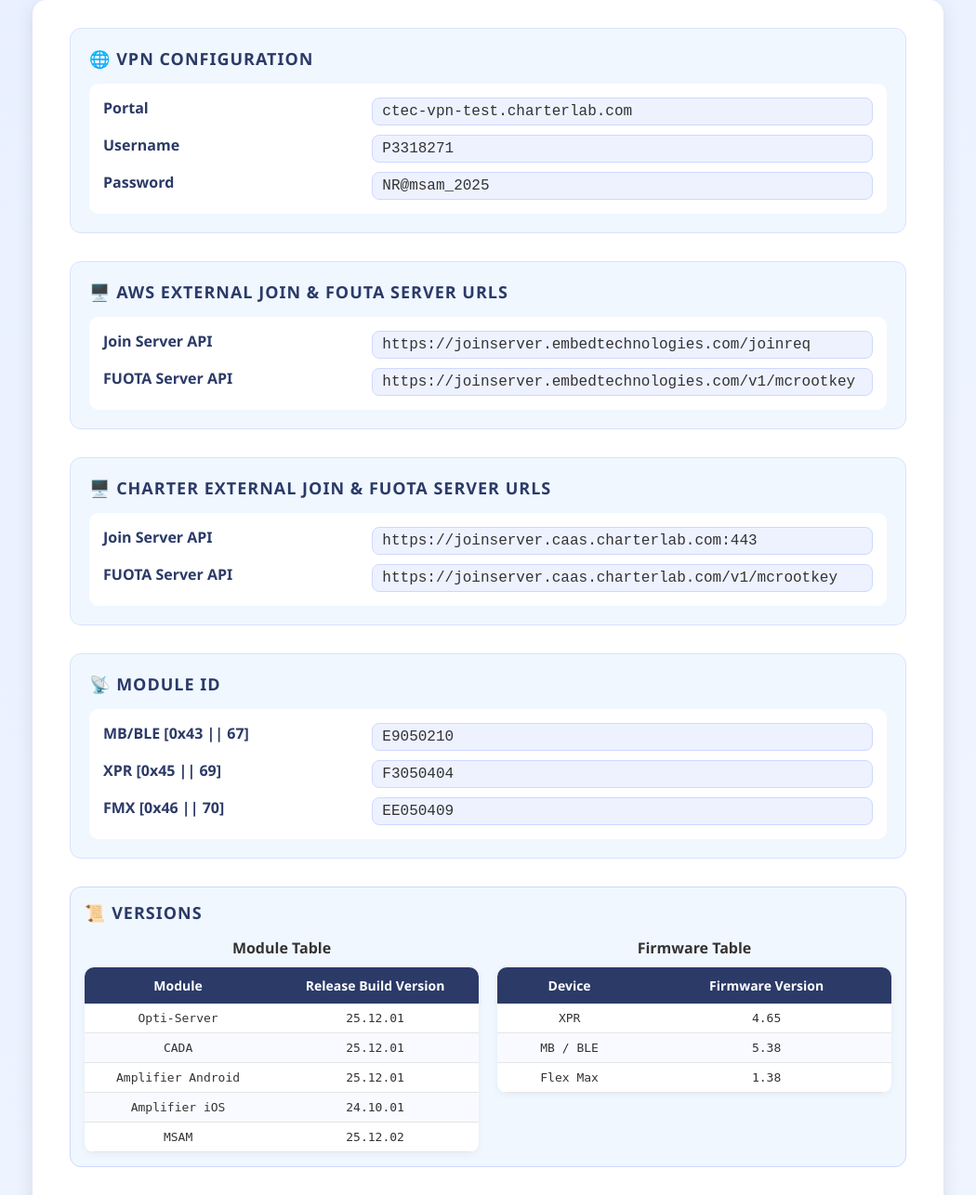
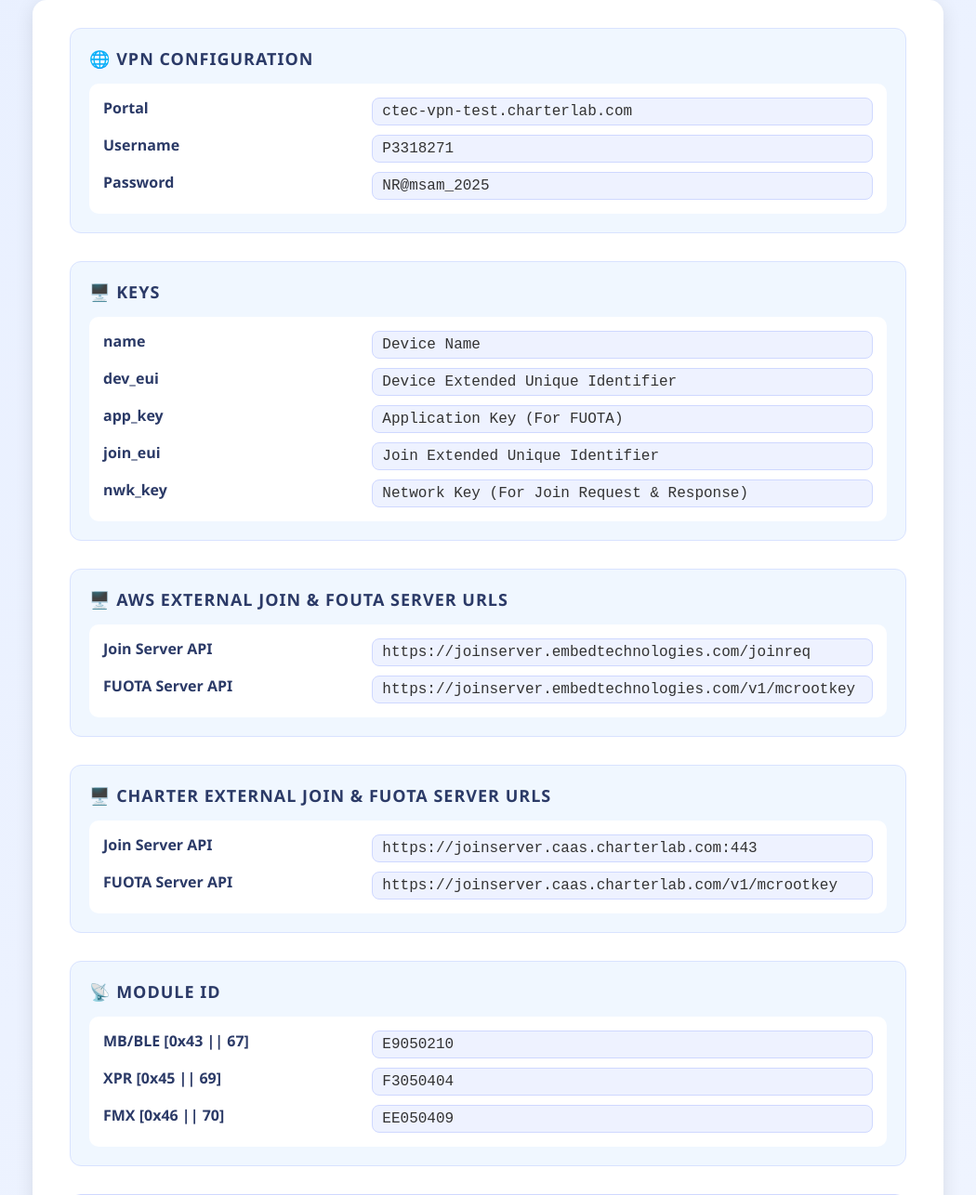
Before and after one commit to VenkataSuresh7989/fuota, a Flask app: page / in a window 1280 px wide. Shown: the top 1286 px of the page at 93% size, without its empty margins (115-1165 px from the left). Run offline with Flask 3, Linux system fonts and the light colour scheme.

Commit message:
Keys Description updated.

```diff
--- a/templates/index.html
+++ b/templates/index.html
@@ -18,6 +18,27 @@
         <div class="module-value">P3318271</div>
         <div class="module-label">Password</div>
         <div class="module-value">NR@msam_2025</div>
+      </div>
+    </div>
+
+     <!-- Keys -->
+    <div class="module-section">
+      <h3>🖥️ Keys</h3>
+      <div class="module-grid">
+        <div class="module-label">name</div>
+        <div class="module-value">Device Name</div>
+
+        <div class="module-label">dev_eui</div>
+        <div class="module-value">Device Extended Unique Identifier</div>
+
+        <div class="module-label">app_key</div>
+        <div class="module-value">Application Key (For FUOTA)</div>
+
+        <div class="module-label">join_eui</div>
+        <div class="module-value">Join Extended Unique Identifier</div>
+
+        <div class="module-label">nwk_key</div>
+        <div class="module-value">Network Key (For Join Request & Response)</div>
       </div>
     </div>
 
```
